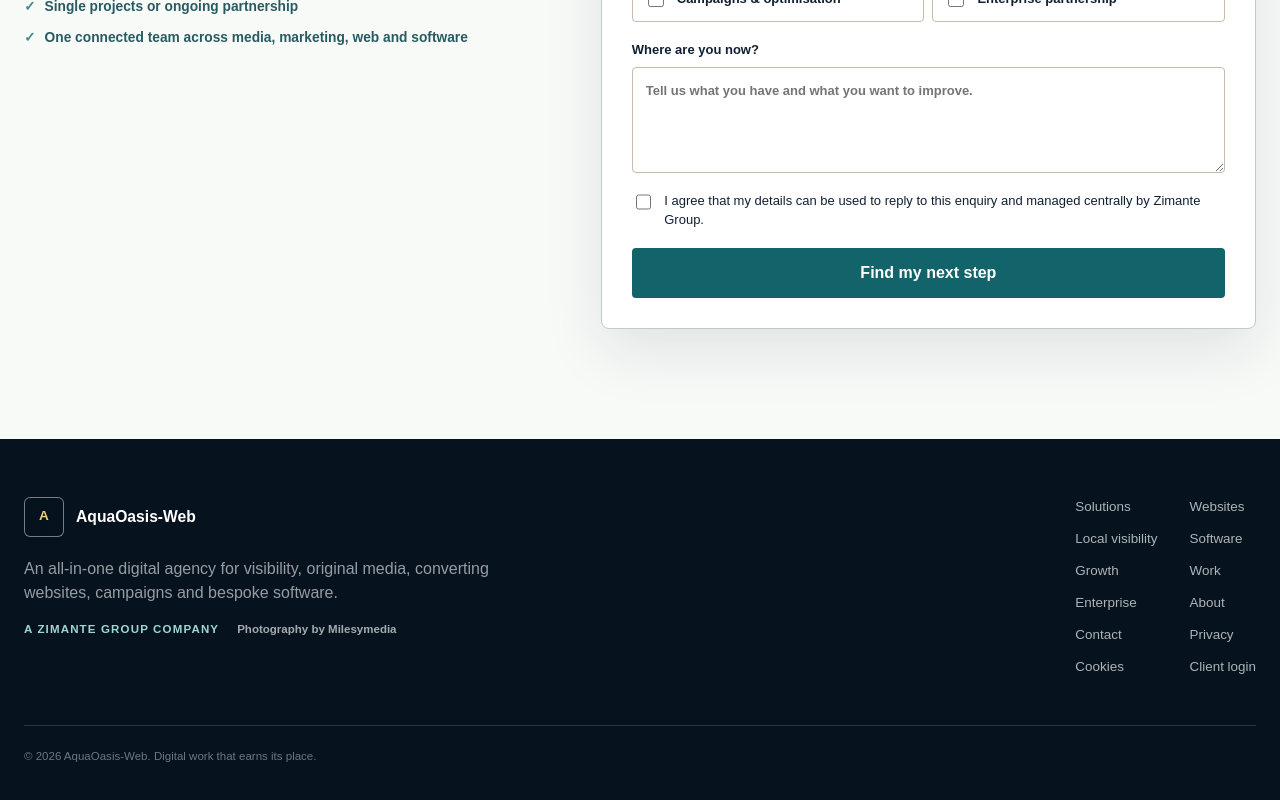
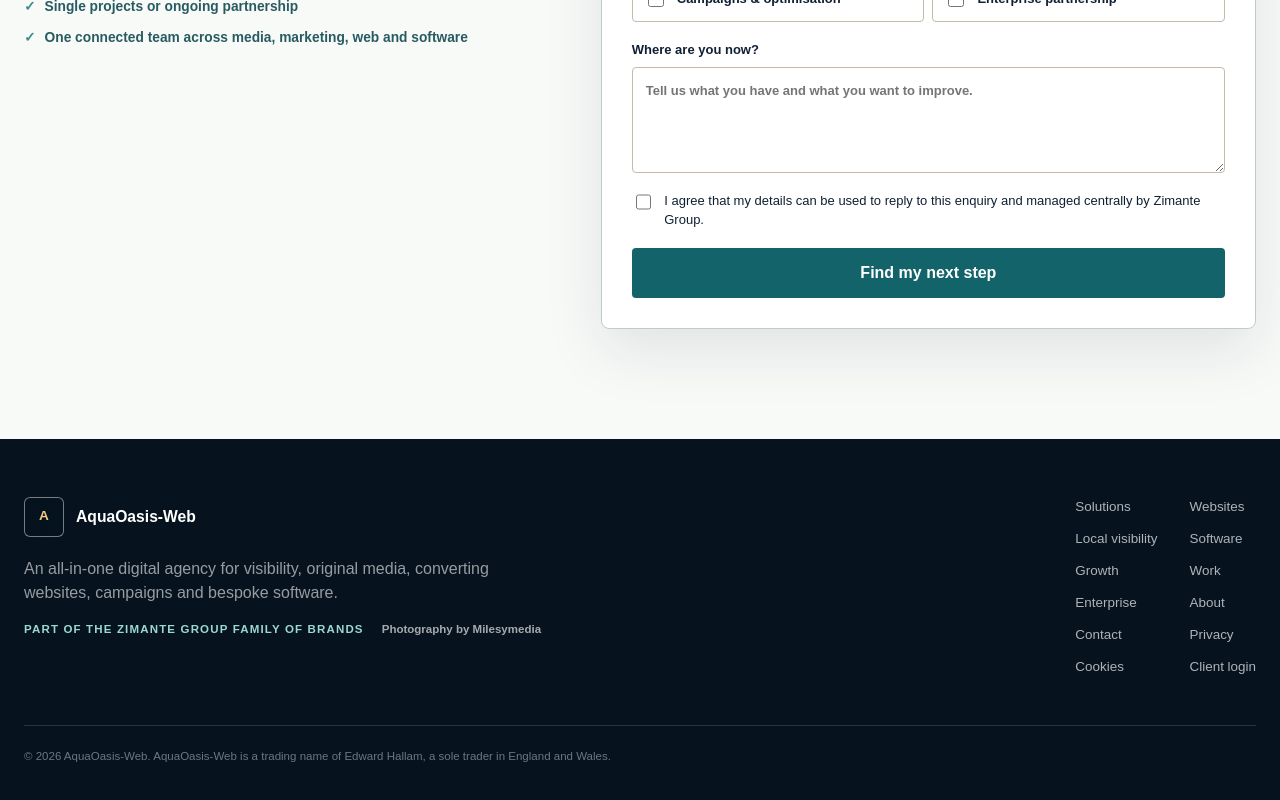
Before and after one commit to edstorm987/aquaoasis-web.com, a Next.js app: page / in a window 1280 px wide. Shown: the part 6038-6838 px from the top of the page. Built offline with nearby package versions, Linux system fonts and the light colour scheme; no server answers.

Commit message:
Update trading name disclosure

```diff
--- a/app/about/page.tsx
+++ b/app/about/page.tsx
@@ -50,7 +50,7 @@ export default function AboutPage() {
       </section>
 
       <section className="aqua3-closing">
-        <p className="aqua2-kicker">A Zimante Group company</p>
+        <p className="aqua2-kicker">Part of the Zimante Group family of brands</p>
         <h2>Specialist digital work, connected when the project needs more.</h2>
         <p>
           Aqua works alongside Milesymedia for original photography and video,
--- a/app/privacy-policy/page.tsx
+++ b/app/privacy-policy/page.tsx
@@ -17,7 +17,9 @@ export default function PrivacyPolicyPage() {
             </p>
             <h2>Who we are</h2>
             <p>
-              AquaOasis-Web provides websites, Google Profile support, social
+              This website is operated by Edward Hallam, a sole trader in
+              England and Wales trading as AquaOasis-Web. AquaOasis-Web
+              provides websites, Google Profile support, social
               presence setup, website reviews, and related digital services for
               small businesses and creators. You can contact us at
               aquaoasis-web@gmail.com or 07305410203.
--- a/components/AquaSiteFooter.tsx
+++ b/components/AquaSiteFooter.tsx
@@ -17,7 +17,7 @@ export function AquaSiteFooter({
           converting websites, campaigns and bespoke software.
         </p>
         <a className="aqua2-group" href="https://zimante-group.com">
-          A Zimante Group company
+          Part of the Zimante Group family of brands
         </a>
         <a className="aqua2-media-link" href={milesymediaUrl}>
           Photography by Milesymedia
@@ -37,7 +37,10 @@ export function AquaSiteFooter({
         <Link href="/cookie-settings">Cookies</Link>
         <Link href="/sign-in">Client login</Link>
       </nav>
-      <p>© 2026 AquaOasis-Web. Digital work that earns its place.</p>
+      <p>
+        © 2026 AquaOasis-Web. AquaOasis-Web is a trading name of Edward Hallam,
+        a sole trader in England and Wales.
+      </p>
     </footer>
   );
 }
--- a/components/MaintenanceFooter.tsx
+++ b/components/MaintenanceFooter.tsx
@@ -79,7 +79,10 @@ export function MaintenanceFooter() {
         </div>
       </div>
       <div className="container maintenance-footer-bottom">
-        <p>Copyright © 2026 AquaOasis-Web. All rights reserved.</p>
+        <p>
+          Copyright © 2026 AquaOasis-Web. AquaOasis-Web is a trading name of
+          Edward Hallam, a sole trader in England and Wales.
+        </p>
         <div className="maintenance-footer-legal">
           <a href="/privacy-policy">Privacy Policy</a>
           <CookieSettingsButton />
--- a/components/SiteFooter.tsx
+++ b/components/SiteFooter.tsx
@@ -29,7 +29,10 @@ export function SiteFooter() {
       </div>
 
       <div className="container footer-bottom">
-        <p>Built by Edward Hallam</p>
+        <p>
+          AquaOasis-Web is a trading name of Edward Hallam, a sole trader in
+          England and Wales.
+        </p>
         <p>Own it forever. No subscriptions.</p>
       </div>
     </footer>
```
